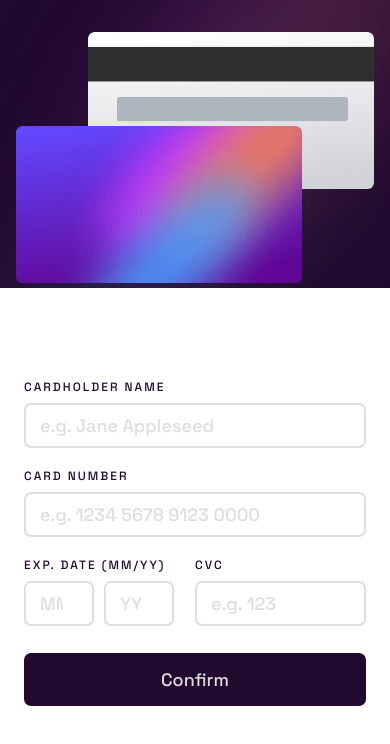
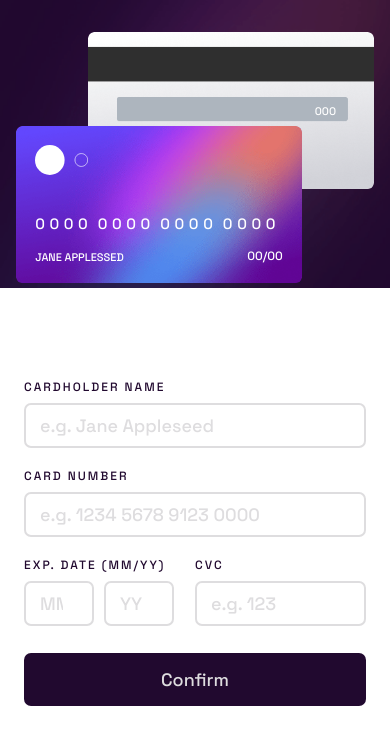
Before and after one commit to TheNewDevl/fem-card-form, a website: page index.html in a window 390 px wide. Drawn offline with Linux system fonts and the light colour scheme.

Commit message:
add responsive card informations display

```diff
--- a/app.js
+++ b/app.js
@@ -8,7 +8,7 @@ const cvc = document.querySelector("#cvc");
 /**
  * Will update the height of the card depending on the width of the card while resizing the window
  */
-const updateHeight = () => {
+const updateCardHeight = () => {
   const cards = document.querySelectorAll(".card");
   cards.forEach((card) => {
     const width = card.offsetWidth;
@@ -17,5 +17,5 @@ const updateHeight = () => {
   });
 };
 
-window.addEventListener("resize", updateHeight);
-window.addEventListener("load", updateHeight);
+window.addEventListener("resize", updateCardHeight);
+window.addEventListener("load", updateCardHeight);
--- a/index.html
+++ b/index.html
@@ -31,8 +31,50 @@
   </head>
   <body>
     <header>
-      <div id="card-back" class="card card--back"></div>
-      <div id="card-front" class="card card--front"></div>
+      <div id="card-back" class="card card--back">
+        <di class="card__cvc">000</div>
+      </div>
+      <div id="card-front" class="card card--front">
+        <div class="cardInfos">
+          <img
+            class="cardInfos__logo"
+            src="./images/card-logo.svg"
+            alt="Card Logo"
+          />
+
+          <div class="cardInfos__details">
+            <div class="numbers__container">
+              <div class="numbers__group">
+                <span class="single__number">0</span>
+                <span class="single__number">0</span>
+                <span class="single__number">0</span>
+                <span class="single__number">0</span>
+              </div>
+              <div class="numbers__group">
+                <span class="single__number">0</span>
+                <span class="single__number">0</span>
+                <span class="single__number">0</span>
+                <span class="single__number">0</span>
+              </div>
+              <div class="numbers__group">
+                <span class="single__number">0</span>
+                <span class="single__number">0</span>
+                <span class="single__number">0</span>
+                <span class="single__number">0</span>
+              </div>
+              <div class="numbers__group">
+                <span class="single__number">0</span>
+                <span class="single__number">0</span>
+                <span class="single__number">0</span>
+                <span class="single__number">0</span>
+              </div>
+            </div>
+
+            <p class="name">JANE APPLESSED</p>
+            <p class="exp">00/00</p>
+          </div>
+        </div>
+      </div>
     </header>
 
     <main>
@@ -78,10 +120,6 @@
         <button class="btn">Confirm</button>
       </form>
     </main>
-    <!--   0000 0000 0000 0000 Jane Appleseed 00/00 000 Cardholder Name e.g. Jane
-    Appleseed Card Number e.g. 1234 5678 9123 0000 Exp. Date (MM/YY) MM YY CVC
-    e.g. 123 Confirm
- -->
     <!-- Completed state start -->
 
     <!--     Thank you! We've added your card details Continue
--- a/sass/components/_card.scss
+++ b/sass/components/_card.scss
@@ -45,3 +45,66 @@
     }
   }
 }
+
+// card ifos
+.cardInfos {
+  padding: 6.7%;
+  @include flexColumn;
+  width: 100%;
+  height: 100%;
+  color: $n-white;
+
+  &__logo {
+    width: 21.2%;
+  }
+
+  &__details {
+    height: 45%;
+    display: flex;
+    align-content: space-between;
+    justify-content: space-between;
+    flex-wrap: wrap;
+
+    & .numbers__container {
+      display: flex;
+
+      justify-content: space-between;
+      width: 97%;
+      font-size: 10px;
+
+      @include media(mobile-large) {
+        margin-left: 5px;
+        margin-top: 8px;
+        width: 95%;
+      }
+
+      & .single__number {
+        font-size: 15px;
+        font-size: clamp(15px, 2vw + 0.1em, 25px);
+        letter-spacing: 0px;
+      }
+    }
+
+    & .name {
+      flex-grow: 1;
+      font-size: 11px;
+      font-size: clamp(11px, 1.7vw + 0.1em, 17.5px);
+      text-transform: uppercase;
+      align-self: flex-end;
+    }
+    & .exp {
+      font-size: 12px;
+      font-size: clamp(12px, 1.7vw + 0.1em, 17.5px);
+    }
+  }
+}
+
+.card__cvc {
+  position: absolute;
+  color: $n-white;
+  right: 17%;
+  bottom: 50%;
+  transform: translate(50%, 50%);
+  font-size: 11px;
+  font-size: clamp(11px, 1.7vw + 0.1em, 17.5px);
+}
--- a/sass/layout/_layout.scss
+++ b/sass/layout/_layout.scss
@@ -25,8 +25,7 @@ header {
 @include media(tablet) {
   main {
     width: 100%;
-    display: flex;
+    @include flexColumn(center);
     align-items: center;
-    justify-content: center;
   }
 }
--- a/sass/utils/_mixins.scss
+++ b/sass/utils/_mixins.scss
@@ -7,3 +7,9 @@
 @mixin radius($radius: 7px) {
   border-radius: $radius;
 }
+
+@mixin flexColumn($justify: space-between) {
+  display: flex;
+  flex-direction: column;
+  justify-content: $justify;
+}
```
Also changed, not shown: styles/style.css, 1 other file.
